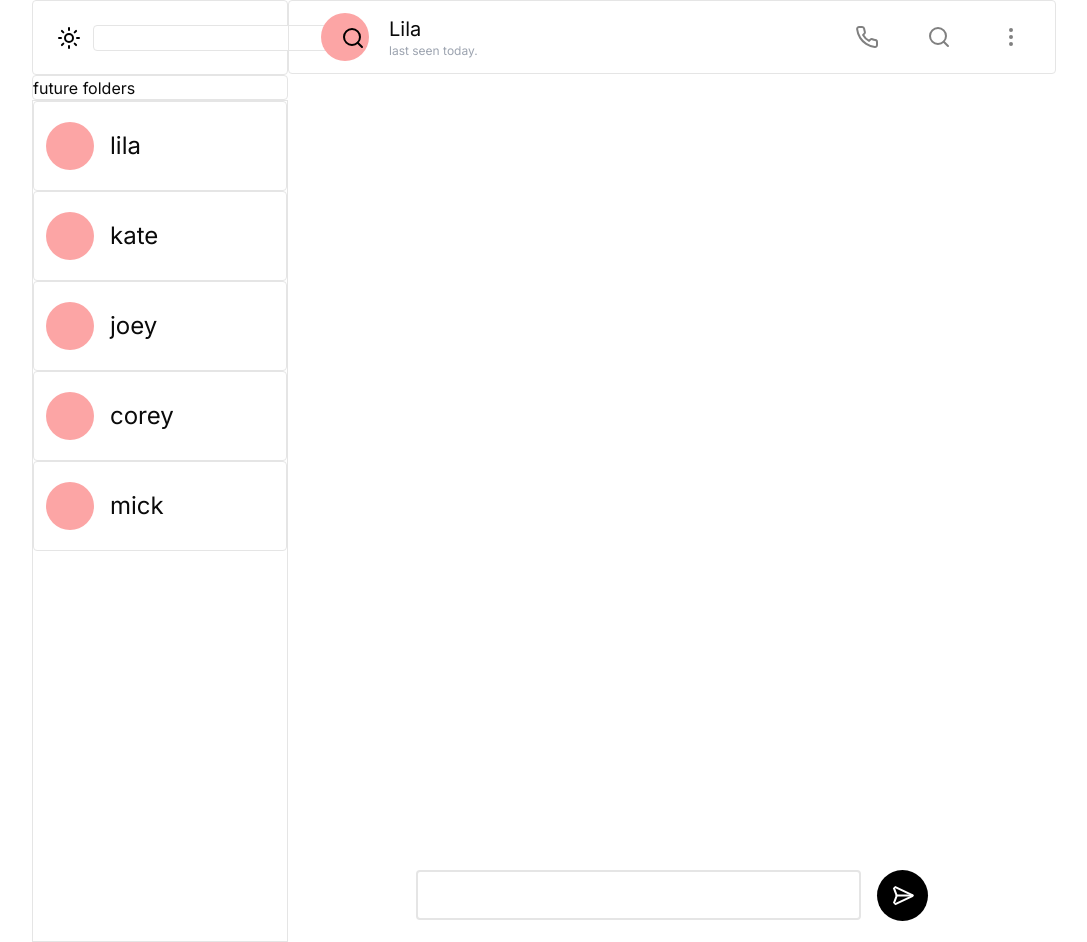
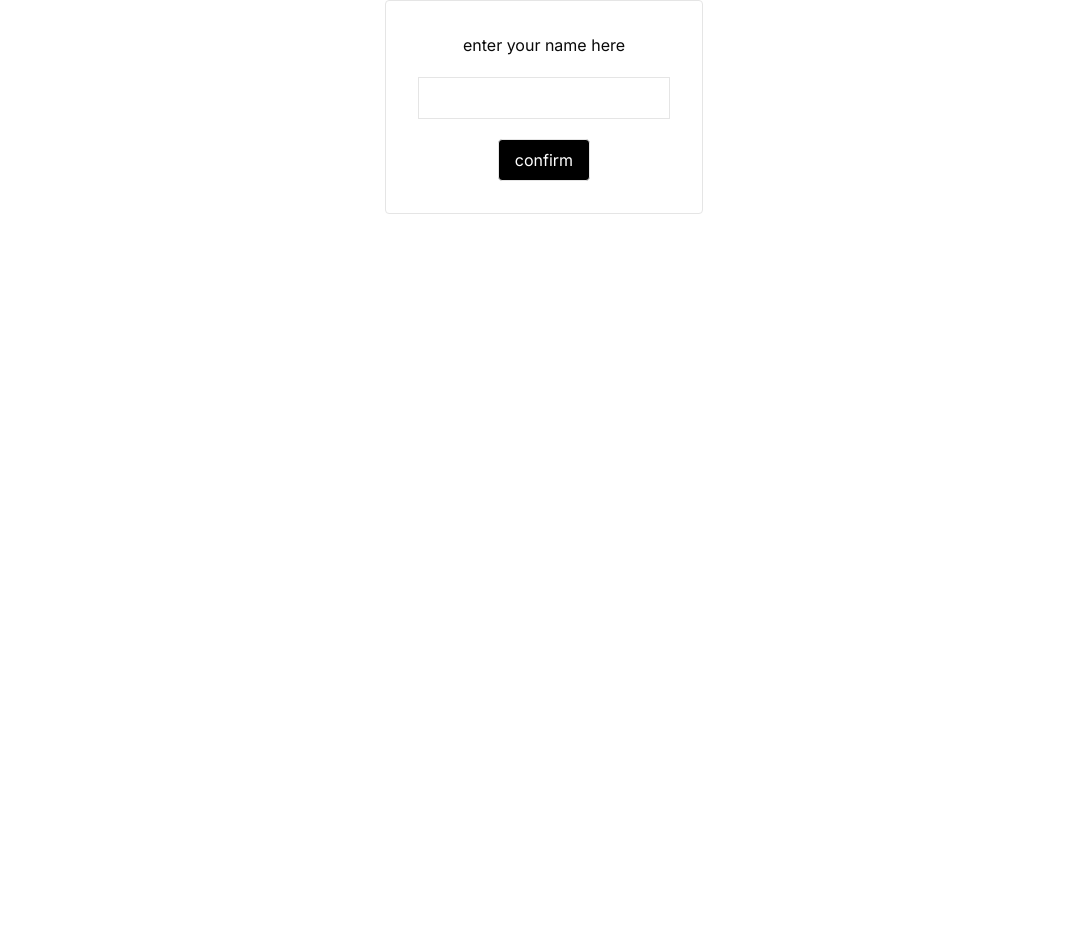
Before and after one commit to retsuv/messenger, a Next.js app in the folder front/: page / in a window 1280 px wide. Shown: the whole page, without its empty margins (96-1183 px from the left). After the commit the page ends 800 px from the top, so only its background shows below. Built offline with nearby package versions, Linux system fonts and the light colour scheme.

Commit message:
hashing added

```diff
--- a/front/src/app/[slug]/page.tsx
+++ b/front/src/app/encode/page.tsx
@@ -1,6 +1,6 @@
 "use client";
 
-import hashing from "@/components/utils/hashing/encryption";
+import encryption from "@/components/utils/hashing/encryption";
 import { useEffect, useState } from "react";
 
 export default function page() {
@@ -8,8 +8,10 @@ export default function page() {
     const [hash, setHash] = useState<string>("");
     useEffect(() => {
         if(text) {
-            setHash(hashing(text));
+            setHash(encryption(text));
+            return;
         }
+        setHash("");
     }, [text]);
     return(
         <div className="flex flex-col gap-y-6">
--- a/front/src/app/page.tsx
+++ b/front/src/app/page.tsx
@@ -1,11 +1,26 @@
+"use client"
+
 import MainChat from "@/components/mainComponents/mainChat/MainChat";
 import SideBar from "@/components/mainComponents/side/SideBar";
+import { useDispatch, useSelector } from "react-redux";
+import { setUserName } from "@/components/utils/redux/features/username/userNameSlice";
+import { RootState } from "@/components/utils/redux/store";
+import Registration from "@/components/mainComponents/registration/Registration";
 
 export default function Home() {
+    const username = useSelector((state: RootState) => state.username.userName);
+    const dispatch = useDispatch();
     return (
-        <div className="flex w-4/5 mx-auto">
-            <SideBar/>
-            <MainChat/>
+        <div>
+            {username.length
+                ?
+                    <div className="flex w-4/5 mx-auto">
+                        <SideBar/>
+                        <MainChat/>
+                    </div>
+                :
+                    <Registration/>
+            }
         </div>
     );
 };
--- a/front/src/components/mainComponents/mainChat/enterMessageInput/InputField.tsx
+++ b/front/src/components/mainComponents/mainChat/enterMessageInput/InputField.tsx
@@ -6,8 +6,10 @@ import { addMessage } from "@/components/utils/redux/features/messages/messagesS
 import { useState } from "react";
 
 export default function Inputfield() {
+
     const [messText, setMessText] = useState("");
     const dispatch = useDispatch();
+
     return(
         <div className="w-2/3 mx-auto flex gap-4">
             <input
@@ -16,7 +18,9 @@ export default function Inputfield() {
                 onChange={e => setMessText(e.target.value)}
                 value={messText}
             />
-            <button onClick={() => dispatch(addMessage(messText))}>
+            <button onClick={() => {
+                if(messText)dispatch(addMessage(messText))
+                }}>
                 <SendHorizonal
                     color="white"
                     className="w-auto h-auto bg-black transition rounded-full cursor-pointer"
@@ -26,5 +30,5 @@ export default function Inputfield() {
                 />
             </button>
         </div>
-    )
-}
+    );
+};
--- a/front/src/components/mainComponents/mainChat/receivingUser/ReceivingUser.tsx
+++ b/front/src/components/mainComponents/mainChat/receivingUser/ReceivingUser.tsx
@@ -4,7 +4,7 @@ export default function ReceivingUser() {
     return(
         <div className="flex justify-between border rounded">
             <div className="flex items-center py-3 px-8">
-                <div className="avatar w-12 h-12 bg-red-300 rounded-full"></div>
+                <div className="avatar w-12 h-12 bg-black rounded-full"></div>
                 <div className="flex flex-col ml-5">
                     <p className="cursor-pointer text-xl">Lila</p>
                     <p className="text-xs text-gray-400">last seen today.</p>
--- /dev/null
+++ b/front/src/components/mainComponents/registration/Registration.tsx
@@ -0,0 +1,26 @@
+"use client"
+
+import { useState } from "react"
+import { useDispatch } from "react-redux";
+import { setUserName } from "@/components/utils/redux/features/username/userNameSlice";
+
+export default function Registration() {
+    const dispatch = useDispatch();
+    const [name, setName] = useState("");
+    return(
+        <div className="mx-auto w-fit">
+            <div className="flex flex-col items-center gap-y-5 border rounded p-8">
+                <span>
+                    enter your name here
+                </span>
+                <input type="text" className="border p-2" onChange={e => setName(e.target.value)} value={name}/>
+                <button
+                    className="border bg-black hover:bg-white text-white hover:text-black transition rounded py-2 px-4"
+                    onClick={() => dispatch(setUserName(name))}
+                >
+                    confirm
+                </button>
+            </div>
+        </div>
+    )
+}
--- a/front/src/components/mainComponents/side/chats/ChatItem.tsx
+++ b/front/src/components/mainComponents/side/chats/ChatItem.tsx
@@ -1,8 +1,10 @@
+import Link from "next/link";
+
 export default function ChatItem({ name } : { name: string }) {
     return (
-        <div className="flex items-center gap-4 text-2xl border rounded py-5 pl-3 hover:bg-black hover:text-white transition cursor-pointer">
-            <div className="avatar w-12 h-12 bg-red-300 rounded-full"></div>
-            <p>{name}</p>
-        </div>
+        <Link href="/" className="flex items-center gap-4 text-2xl border rounded py-5 pl-3 hover:bg-black hover:text-white transition cursor-pointer">
+            <div className="avatar w-12 h-12 bg-black rounded-full"></div>
+            <p>{name.substring(0, 13) + (name.length > 13 ? "..." : "")}</p>
+        </Link>
     )
 }
--- a/front/src/components/mainComponents/side/chats/ChatsList.tsx
+++ b/front/src/components/mainComponents/side/chats/ChatsList.tsx
@@ -6,11 +6,9 @@ export default function ChatList() {
         <div className="flex flex-col border">
             <ScrollArea.Root className="h-[840px] overflow-hidden">
                 <ScrollArea.Viewport className="w-full h-full" style={{borderRadius: "inherit"}}>
-                    <ChatItem name='lila'/>
-                    <ChatItem name='kate'/>
                     <ChatItem name='joey'/>
+                    <ChatItem name='mick'/>
                     <ChatItem name='corey'/>
-                    <ChatItem name='mick'/>
                 </ScrollArea.Viewport>
                     <ScrollArea.Scrollbar className="ScrollAreaScrollbar" orientation="vertical">
                         <ScrollArea.Thumb className="ScrollAreaThumb" />
--- a/front/src/components/utils/hashing/encryption.ts
+++ b/front/src/components/utils/hashing/encryption.ts
@@ -2,8 +2,8 @@ import sha256 from 'crypto-js/sha256';
 import hmacSHA512 from 'crypto-js/hmac-sha512';
 import Base64 from 'crypto-js/enc-base64';
 
-export default function hashing(message: string) {
-    let nonce = 10, path = '/', privateKey = 'jopa';
+export default function encryption(message: string) {
+    let nonce = 10, path = '/', privateKey = "";
     const hashDigest = sha256(nonce + message);
-    return Base64.stringify(hmacSHA512(path + hashDigest, privateKey));
+    return Base64.stringify(hmacSHA512(path + hashDigest, privateKey)).replace(/[^a-zA-Z]/g, '');
 }
--- /dev/null
+++ b/front/src/components/utils/redux/features/username/userNameSlice.ts
@@ -0,0 +1,21 @@
+import { createSlice } from "@reduxjs/toolkit";
+import type { PayloadAction } from "@reduxjs/toolkit";
+
+interface IUserName {
+    userName: string
+}
+
+const initialState:IUserName = {userName: ""};
+
+const userNameSlice = createSlice({
+    name: "username",
+    initialState,
+    reducers: {
+        setUserName: (state, action: PayloadAction<string>) => {
+            state.userName = action.payload;
+        }
+    }
+});
+
+export const { setUserName } = userNameSlice.actions;
+export default userNameSlice.reducer;
--- a/front/src/components/utils/redux/store.ts
+++ b/front/src/components/utils/redux/store.ts
@@ -1,11 +1,13 @@
 import { configureStore } from '@reduxjs/toolkit'
 import roomReducer from './features/rooms/roomSlice';
 import messagesReducer from './features/messages/messagesSlice'
+import userNameReducer from './features/username/userNameSlice'
 
 export const store = configureStore({
     reducer: {
         room: roomReducer,
-        messageList: messagesReducer
+        messageList: messagesReducer,
+        username: userNameReducer
     },
 })
 
```
Also changed, not shown: 1 other file (tests, documents, lock files or other folders).
